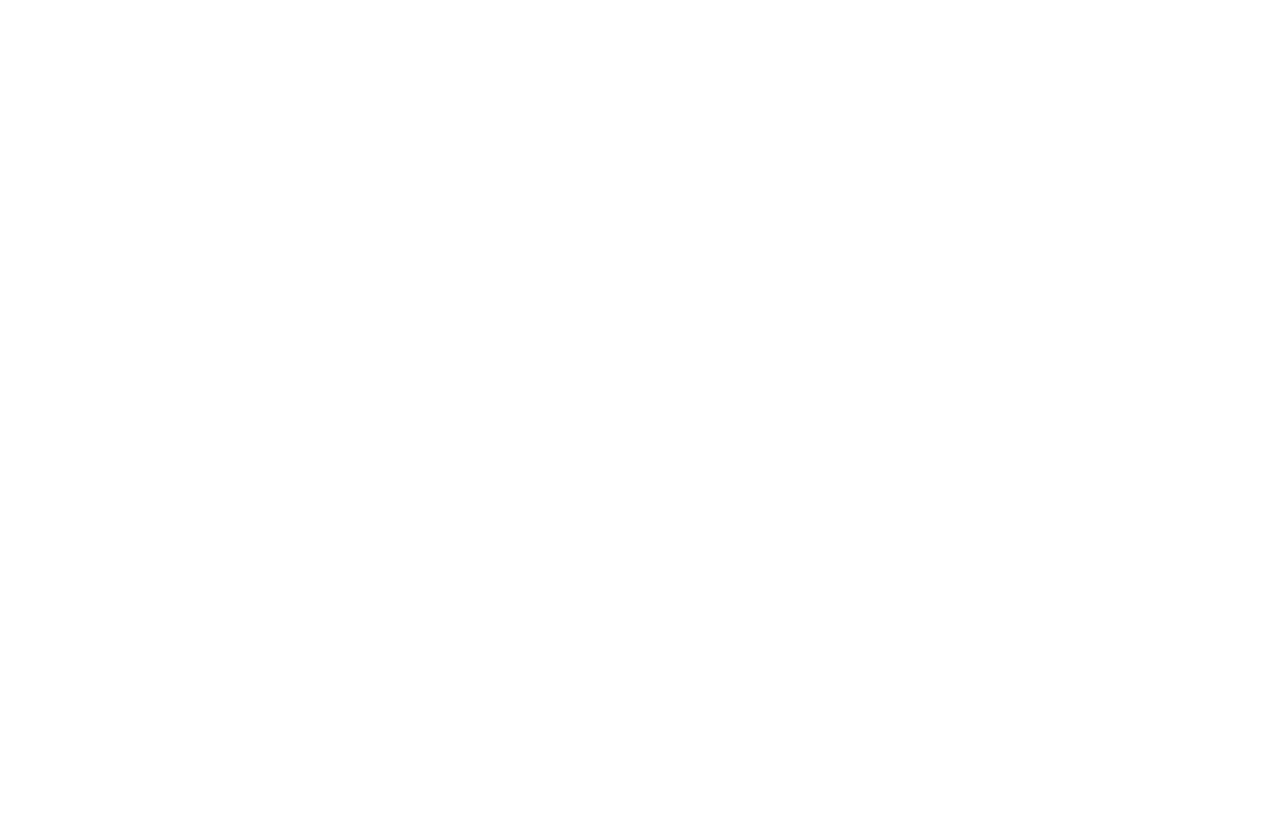
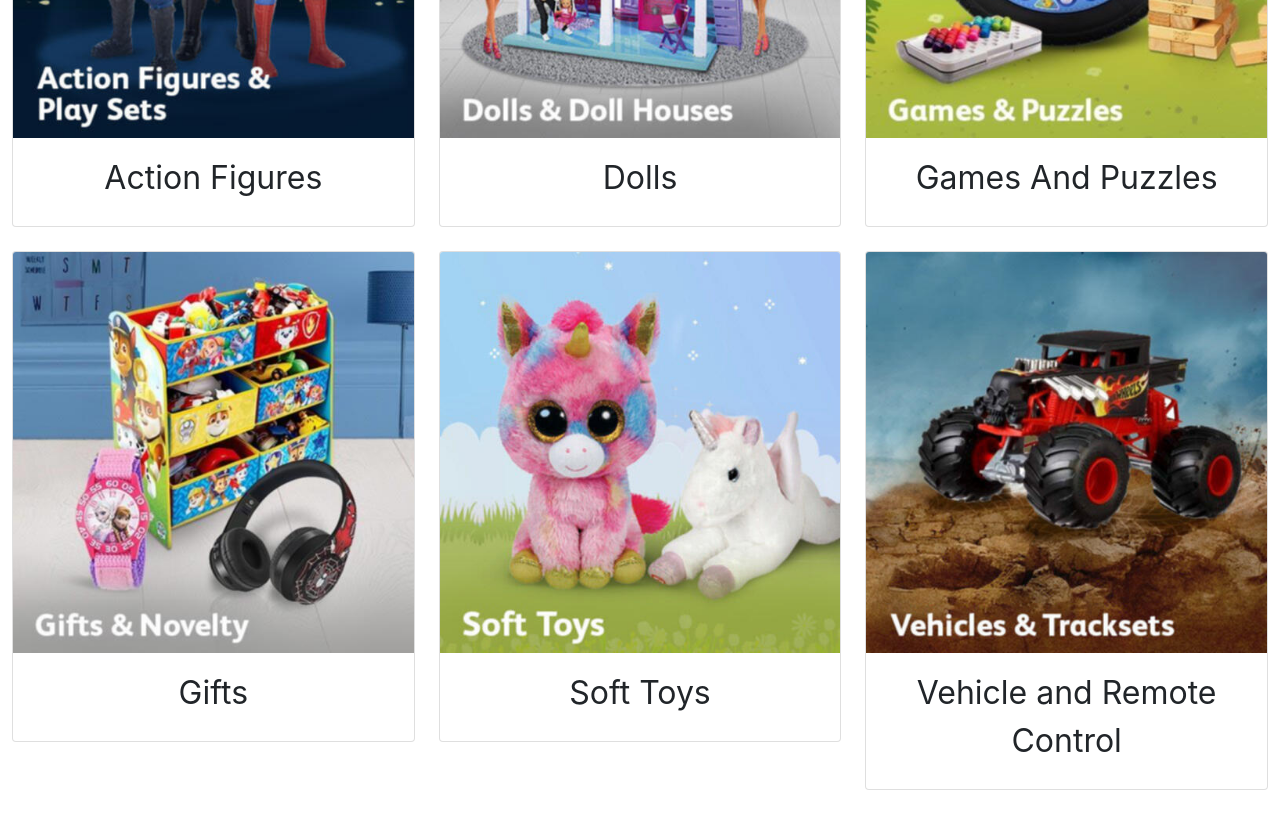
Before and after one commit to MananDoshi1301/My-Toy-Store, a React (Create React App) app: page / in a window 1280 px wide. Shown: the part 980-1808 px from the top of the page. Before the commit the page ends 800 px from the top, so only its background shows below. Built offline with nearby package versions, Linux system fonts and the light colour scheme.

Commit message:
new common category object created

```diff
--- a/src/components/Dashboard/Dashboard.js
+++ b/src/components/Dashboard/Dashboard.js
@@ -2,23 +2,41 @@
 import Nav from '../Nav'
 import AgeCategory from './AgeCategory/AgeCategory'
 import Carousel from './Carousel/Carousel'
+import TypeCategory from './TypeCategory/TypeCategory'
+
+
+//Images For TypeCategory-----------------------------------------------------------
+import actionFigures from "../../imagesForDB/actionFigures.jpg"
+import dolls from "../../imagesForDB/dolls.jpg"
+import gamesAndPuzzles from "../../imagesForDB/gamesAndPuzzles.jpg"
+import gifts from "../../imagesForDB/gifts.jpg"
+import softToys from "../../imagesForDB/softToys.jpg"
+import vehicleAndRemoteControl from "../../imagesForDB/vehicleAndRemoteControl.jpg"
+// =================================================================================
 
 const Dashboard = () => {
 
     const colors = ['danger', 'info', 'primary', 'warning', 'success', 'secondary']
 
-    const navDropDownCategories = ['Vehicle And Remote Control', 'Dolls', 'Action-Figures','Bikes and Riding Toys','Games And Puzzles','Soft Toys'];
-
     const category = {
-        age:['8', '13', '3 - 4', '5 - 6', '7 - 9', '10 - 12']
+        age:['8', '13', '3 - 4', '5 - 6', '7 - 9', '10 - 12'],
+        typeImgs:[
+            {'Name':'Action Figures', 'img':actionFigures},
+            {'Name':'Dolls', 'img':dolls},
+            {'Name':'Games And Puzzles', 'img':gamesAndPuzzles},
+            {'Name':'Gifts', 'img':gifts},
+            {'Name':'Soft Toys', 'img':softToys},
+            {'Name':'Vehicle and Remote Control', 'img':vehicleAndRemoteControl},
+        ]
     };
 
     return (
         <>
-            <Nav categories={navDropDownCategories}></Nav>
+            <Nav categories={category.typeImgs}></Nav>
             <Carousel></Carousel>
-            <div className="container-fluid">
+            <div className="container-fluid mb-5">
                 <AgeCategory age={category.age} colors={colors}></AgeCategory>
+                <TypeCategory typeObj={category.typeImgs}></TypeCategory>
             </div>
         </>
     )
```
